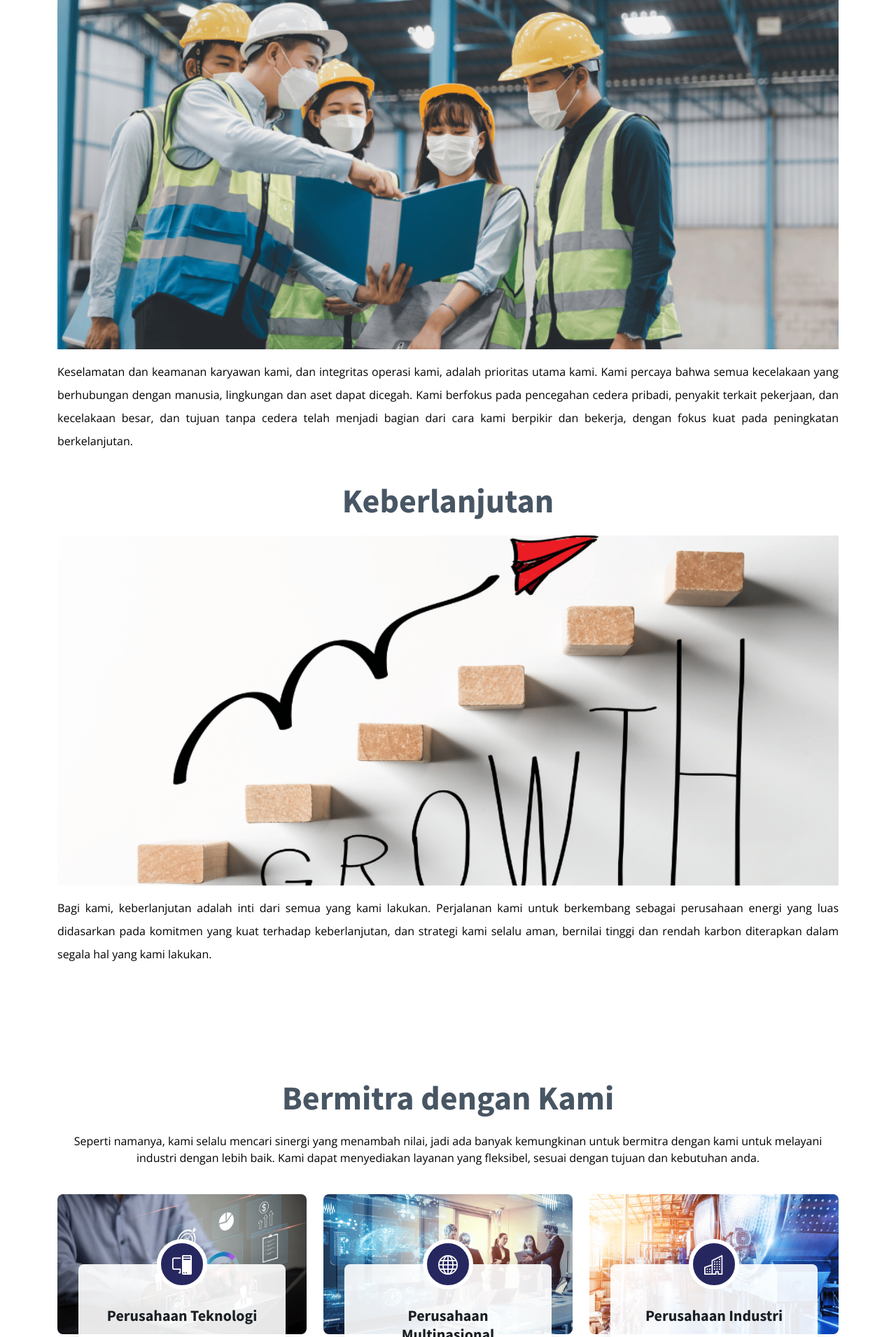
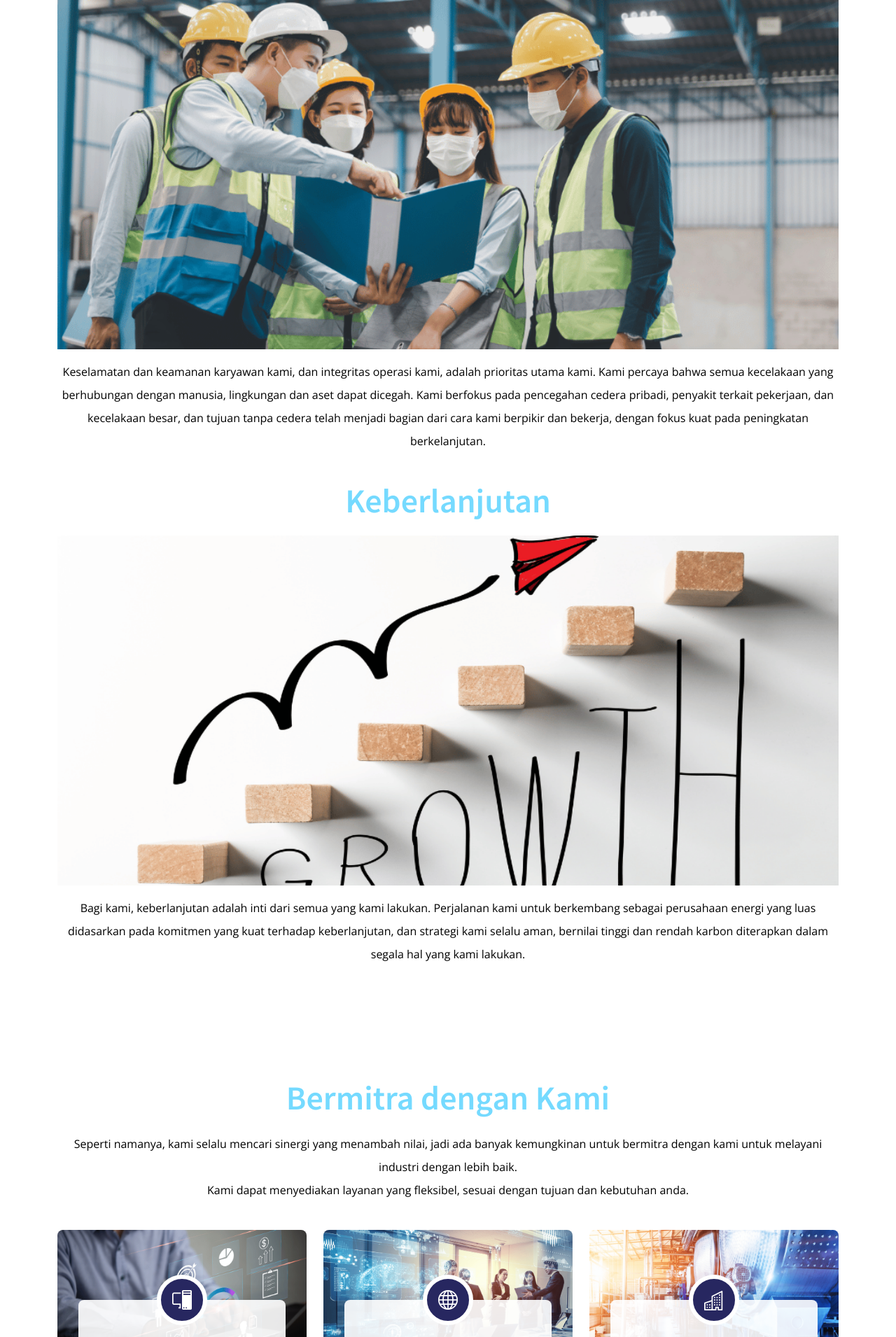
Before and after one commit to valdz13/EBD, a PHP site: page / in a window 1280 px wide. Shown: the part 3315-5225 px from the top of the page at 70% size. Run offline with PHP 8.4, Linux system fonts and the light colour scheme; some libraries are stand-ins or nearby versions.

Commit message:
ganti warna judul dan ketebalan judul

```diff
--- a/assets/scss/_custom.scss
+++ b/assets/scss/_custom.scss
@@ -95,7 +95,7 @@
 
 .section-header {
   h2{
-    font-weight: 800 !important;
+    font-weight: 600 !important;
   }
 }
 
--- a/assets/scss/_general.scss
+++ b/assets/scss/_general.scss
@@ -78,7 +78,7 @@ section {
     font-size: 48px;
     font-weight: 300;
     margin-bottom: 20px;
-    color: var(--color-secondary);
+    color: #75daff //var(--color-secondary);
   }
 
   p {
--- a/assets/scss/index/_contact.scss
+++ b/assets/scss/index/_contact.scss
@@ -47,14 +47,14 @@
       font-size: 18px;
       font-weight: 600;
       margin-bottom: 5px;
-      color: var(--color-secondary);
+      color: #000; //var(--color-secondary);
     }
 
     p {
       padding: 0;
       margin-bottom: 0;
       font-size: 14px;
-      color: var(--color-secondary-light);
+      color: #000; //var(--color-secondary-light);
     }
   }
 
--- a/assets/scss/index/_faq.scss
+++ b/assets/scss/index/_faq.scss
@@ -22,7 +22,11 @@
 
     p {
       font-size: 15px;
-      color: var(--color-gray);
+      color: #000;
+      line-height: 33px;
+      a{
+        color: var(--color-primary);
+      }
     }
   }
 
--- a/assets/scss/index/_services.scss
+++ b/assets/scss/index/_services.scss
@@ -2,6 +2,10 @@
 # Services Section
 --------------------------------------------------------------*/
 .services {
+
+  p{
+    line-height: 33px;
+  }
 
   .img {
     border-radius: 8px;
--- a/index.html
+++ b/index.html
@@ -95,7 +95,7 @@
       <div class="container" data-aos="fade-up">
 
         <div class="section-header">
-          <h2><b>Tentang Kami</b></h2>
+          <h2>Tentang Kami</h2>
           <p class="text-gema">Sebagai perusahaan energi lokal, PT Energi Bukit Delima membantu negara dengan
             berperan mengadakan dan
             menjual High Speed Diesel (HSD), Marine Fuel Oil (MFO), Industrial Fuel Oil (IFO) dan Bahan Bakar Alternatif
@@ -124,7 +124,7 @@
                 <div class="container">
 
                   <div class="section-header">
-                    <h2><b>Nilai GEMA</b></h2>
+                    <h2>Nilai GEMA</h2>
                   </div>
 
                 </div>
@@ -229,7 +229,7 @@
         <div class="section-header">
           <h2>Budaya Kerja</h2>
           <img src="assets/img/about/19.png" class="img-fluid gema-img mb-3" alt="">
-          <p class="text-justify">Area fokus kami di GEMA, kami bertujuan untuk terus mengembangkan budaya proaktif di
+          <p class="text-gema">Area fokus kami di GEMA, kami bertujuan untuk terus mengembangkan budaya proaktif di
             mana keselamatan dan keamanan dimasukkan ke dalam semua yang kami lakukan. Kami berkomitmen untuk memiliki
             budaya keselamatan proaktif terhadap manusia, lingkungan, dan komunitas tempat kami menjadi bagiannya.
           </p>
@@ -238,7 +238,7 @@
         <div class="section-header">
           <h2>Selalu Aman dan Bernilai Tinggi</h2>
           <img src="/assets/img/about/12.png" class="img-fluid gema-img mb-3" alt="">
-          <p class="text-justify">Keselamatan dan keamanan karyawan kami, dan integritas operasi kami, adalah prioritas
+          <p class="text-gema">Keselamatan dan keamanan karyawan kami, dan integritas operasi kami, adalah prioritas
             utama kami. Kami percaya bahwa semua kecelakaan yang berhubungan dengan manusia, lingkungan dan aset dapat
             dicegah.
             Kami berfokus pada pencegahan cedera pribadi, penyakit terkait pekerjaan, dan kecelakaan besar, dan tujuan
@@ -250,7 +250,7 @@
         <div class="section-header">
           <h2>Keberlanjutan</h2>
           <img src="/assets/img/about/13.png" class="img-fluid gema-img mb-3" alt="">
-          <p class="text-justify">Bagi kami, keberlanjutan adalah inti dari semua yang kami lakukan. Perjalanan kami
+          <p class="text-gema">Bagi kami, keberlanjutan adalah inti dari semua yang kami lakukan. Perjalanan kami
             untuk berkembang sebagai perusahaan energi yang luas didasarkan pada komitmen yang kuat terhadap
             keberlanjutan, dan strategi kami selalu aman, bernilai tinggi dan rendah karbon diterapkan dalam segala
             hal yang kami lakukan.
@@ -267,8 +267,8 @@
 
         <div class="section-header">
           <h2>Bermitra dengan Kami</h2>
-          <p>Seperti namanya, kami selalu mencari sinergi yang menambah nilai, jadi ada banyak kemungkinan untuk
-            bermitra dengan kami untuk melayani industri dengan lebih baik. Kami dapat menyediakan layanan yang
+          <p class="text-gema">Seperti namanya, kami selalu mencari sinergi yang menambah nilai, jadi ada banyak kemungkinan untuk
+            bermitra dengan kami untuk melayani industri dengan lebih baik.<br>Kami dapat menyediakan layanan yang
             fleksibel, sesuai dengan tujuan dan kebutuhan anda.</p>
         </div>
 
@@ -366,7 +366,7 @@
           <div class="col-lg-7 d-flex flex-column justify-content-center align-items-stretch  order-2 order-lg-1">
 
             <div class="content px-xl-5">
-              <p class="text-justify"> <b>Bergabunglah dengan Tim Kami, Kami membentuk energi baru yang menarik, seperti
+              <p class="text-start"> <b>Bergabunglah dengan Tim Kami, Kami membentuk energi baru yang menarik, seperti
                   milikmu.</b> <br>
                 Selamat datang di GEMA, sebuah perusahaan yang dipandu oleh nilai-nilai, terinspirasi oleh etos kerja
                 dan kesetaraan, dan berdedikasi pada keragaman, kesetaraan, dan pengembangan karyawan. <br>
```
Also changed, not shown: assets/css/index.css, 1 other file.
